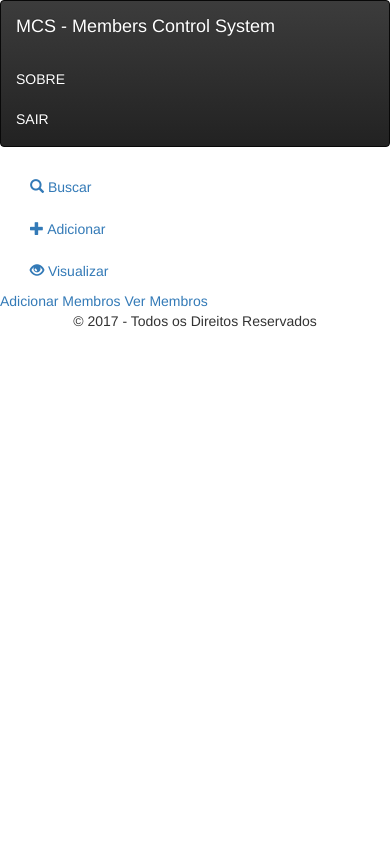
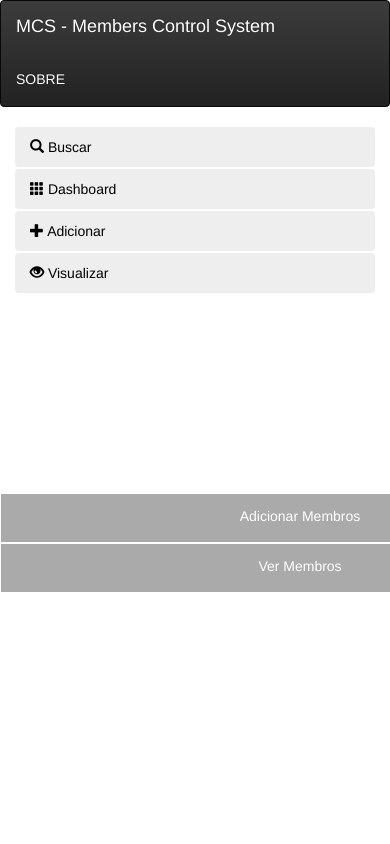
Before and after one commit to brunodarshan-zz/MembersControlSystem, a Django app: page /dashboard/ in a window 390 px wide; the page is wider, and only the part inside the window is pictured. Run offline with Django 3.2, Linux system fonts and the light colour scheme; some libraries are stand-ins or nearby versions; some web fonts are replaced.

Commit message:
Modificações nos templates

```diff
--- a/members/static/css/login.css
+++ /dev/null
@@ -1,52 +0,0 @@
-body {
-	padding-bottom: 40px;
-}
-
-.form-signin {
-	max-width: 330px;
-	padding: 15px;
-	margin: 0 auto;
-}
-
-.form-signin .form-signin-heading, .form-signin .checkbox {
-	margin-bottom: 10px;
-}
-
-.form-signin .checkbox {
-	font-weight: normal;
-}
-
-.form-signin .form-control {
-	position: relative;
-	height: auto;
-	-webkit-box-sizing: border-box;
-		-moz-box-sizing: border-box;
-			box-sizing: border-box;
-	padding: 10px;
-	font-size: 16px;
-}
-
-.form-signin .form-control:focus {
-	z-index: 2;
-}
-
-.form-signin input[type="email"] {
-	margin-bottom: -1px;
-	border-bottom-right-radius: 0;
-	border-bottom-left-radius: 0;
-}
-
-.form-signin input[type="password"] {
-	margin-bottom: 10px;
-	border-top-left-radius: 0;
-	border-top-right-radius: 0;
-}
-
-div form h2 {
-	text-align: center;
-	color: #aaa;
-}
-
-.nav-login .container-fluid .navbar-header .navbar-brand, .nav-login .container-fluid ul li a {
-	color: #fff;
-}
--- a/members/static/css/style.css
+++ b/members/static/css/style.css
@@ -2,6 +2,83 @@
 	color: #fff;
 }
 
+.form-signin {
+	max-width: 330px;
+	padding: 15px;
+	margin: 0 auto;
+}
+
+.form-signin .form-signin-heading, .form-signin .checkbox {
+	margin-bottom: 10px;
+}
+
+.form-signin .checkbox {
+	font-weight: normal;
+}
+
+.form-signin .form-control {
+	position: relative;
+	height: auto;
+	-webkit-box-sizing: border-box;
+		-moz-box-sizing: border-box;
+			box-sizing: border-box;
+	padding: 10px;
+	font-size: 16px;
+}
+
+.form-signin .form-control:focus {
+	z-index: 2;
+}
+
+.form-signin input[type="email"] {
+	margin-bottom: -1px;
+	border-bottom-right-radius: 0;
+	border-bottom-left-radius: 0;
+}
+
+.form-signin input[type="password"] {
+	margin-bottom: 10px;
+	border-top-left-radius: 0;
+	border-top-right-radius: 0;
+}
+
+div form h2 {
+	text-align: center;
+	color: #aaa;
+}
+
 #myScrollspy ul li a{
 	color: #000;
+	background-color: #eee;
 }
+
+.space {
+	padding-top: 200px;
+}
+
+.add_extras, .view_extras {
+	background-color: #aaa;
+	width: 600px;
+	height: 50px;
+	border: 1px solid #fff;
+	text-align: center;
+	padding-top: 12px;
+}
+
+.add_extras:hover, .view_extras:hover, .dashboar:hover {
+	background-color: #c1c1c1;
+}
+
+.dashboard {
+	background-color: #aaa;
+	width: 600px;
+	height: 50px;
+	border: 1px solid #fff;
+	text-align: center;
+	padding-top: 12px;
+}
+
+.dashboard a, .dashboard a:hover, .add_extras a, .add_extras a:hover, .view_extras a, .view_extras a:hover  {
+	color: #fff;
+	text-decoration: none;
+}
--- a/members/templates/members/base.html
+++ b/members/templates/members/base.html
@@ -18,32 +18,35 @@
 		<meta charset="utf-8">
 		<meta name="viewport" content="width=device-width, initial-scale=1, shrink-to-fit=no">
 
-		<link rel="stylesheet" href="{% static 'css/login.css' %}">
+		<link rel="stylesheet" href="{% static 'css/style.css' %}">
 		<link rel="stylesheet" href="{% static 'css/bootstrap.min.css' %}">
 		<link rel="stylesheet" href="{% static 'css/bootstrap-theme.min.css' %}">
 
 		<script type="text/javascript" src="{% static 'js/bootstrap.min.js' %}"></script>
 		<script type="text/javascript" src="{% static 'js/jquery-3.2.1.min.js' %}"></script>
-		<script type="text/javascript" src="{% static 'js/popover.js' %}"></script>
 	</head>
 
 	<body>
 		<nav class="navbar navbar-inverse nav-login">
 			<div class="container-fluid">
 				<div class="navbar-header">
-					<a class="navbar-brand" href="/">MCS - Members Control System</a>
+					{% if user.is_authenticated %}
+						<a class="navbar-brand" href="{% url 'dashboard' %}">MCS - Members Control System</a>
+					{% else %}
+						<a class="navbar-brand" href="/">MCS - Members Control System</a>
+					{% endif %}
 				</div>
 
 				<ul class="nav navbar-nav navbar-right">
 					<li><a href="{% url 'about' %}">SOBRE</a></li>
-					<li><a href="{% url 'logout' %}">SAIR</a></li>
+					{% if user.is_authenticated %}
+						<li><a href="{% url 'logout' %}">SAIR</a></li>
+					{% endif %}
 				</ul>
 			</div>
 		</nav>
 
 		{% block content %}
 		{% endblock %}
-
-		<footer class="text-center">&copy; 2017 - Todos os Direitos Reservados</footer>
 	</body>
 </html>
--- a/members/templates/members/dashboard.html
+++ b/members/templates/members/dashboard.html
@@ -11,14 +11,25 @@
 {% bootstrap_messages %}
 
 {% block content %}
-	<nav class="col-sm-3 dashboard" id="myScrollspy">
+	<nav class="col-sm-3" id="myScrollspy">
 		<ul class="nav nav-pills nav-stacked" data-spy="affix" data-offset-top="205">
-			<li><a href="#" data-toggle="popover" data-html="true" data-content="Função ainda não implementada :("><span class="glyphicon glyphicon-search"></span> Buscar</a></li>
-			<li><a href="#" data-toggle="popover" data-content="Adicionar Instituições" data-html="true"><span class="glyphicon glyphicon-plus"></span> Adicionar</a></li>
-			<li><a href="#" data-toggle="popover" data-html="true"><span class="glyphicon glyphicon-eye-open"></span> Visualizar</a></li>
+			<li><a href="#" title="Essa função ainda está não implementada. :("><span class="glyphicon glyphicon-search"></span> Buscar</a></li>
+
+			<li><a href="/" title="Dashboard"><span class="	glyphicon glyphicon-th"></span> Dashboard</a></li>
+
+			<li><a href="{% url 'add_extras' %}" title="Deseja adicionar mais instituições, cargos, atuações ou especialidades? Clique aqui."><span class="glyphicon glyphicon-plus"></span> Adicionar</a></li>
+
+			<li><a href="{% url 'view_extras' %}" title="Ver instituições, cargos, atuações e especialidades."><span class="glyphicon glyphicon-eye-open"></span> Visualizar</a></li>
 		</ul>
 	</nav>
 
-	<a href="{% url 'add_member' %}"><span class="col-md-offset-1 dash-menu">Adicionar Membros</span></a>
-	<a href="{% url 'members_list' %}"><span class="col-md-offset-2 dash-menu">Ver Membros</span></a>
+	<div class="space"></div>
+
+	<div class="container col-md-offset-4">
+		<div class="row">
+			<div class="col-md-3 dashboard"><a href="{% url 'add_member' %}">Adicionar Membros</a></div>
+			<div class="w-100"></div>
+			<div class="col dashboard"><a href="{% url 'members_list' %}">Ver Membros</a></div>
+		</div>
+	</div>
 {% endblock %}
--- a/members/templates/registration/login.html
+++ b/members/templates/registration/login.html
@@ -1,4 +1,4 @@
-{% extends 'registration/base_login.html' %}
+{% extends 'members/base.html' %}
 
 {# Load the tag library #}
 {% load bootstrap3 %}
--- a/members/urls.py
+++ b/members/urls.py
@@ -14,5 +14,7 @@ urlpatterns = [
 	url(r'^positions/add_position/$', views.add_position, name='add_position'),
 	url(r'^actuations/add_actuation/$', views.add_actuation, name='add_actuation'),
 	url(r'^specialties/add_specialty/$', views.add_specialty, name='add_specialty'),
+	url(r'^extras/add_extras/$', views.add_extras, name='add_extras'),
+	url(r'^extras/view_extras/$', views.view_extras, name='view_extras'),
 	url(r'^about/$', views.about, name='about'),
 ]
--- a/members/views.py
+++ b/members/views.py
@@ -106,5 +106,14 @@ def add_specialty(request):
 
 	return render(request, 'members/add_specialty.html', {'form' : form})
 
+
+def add_extras(request):
+	return render(request, 'members/add_extras.html')
+
+
+def view_extras(request):
+	return render(request, 'members/view_extras.html')
+
+
 def about(request):
 	return render(request, 'members/about.html')
```
Also changed, not shown: members/templates/members/add_extras.html (+23 -0 lines), members/templates/members/view_extras.html (+23 -0 lines), members/templates/registration/base_login.html (deleted, +0 -45 lines).
